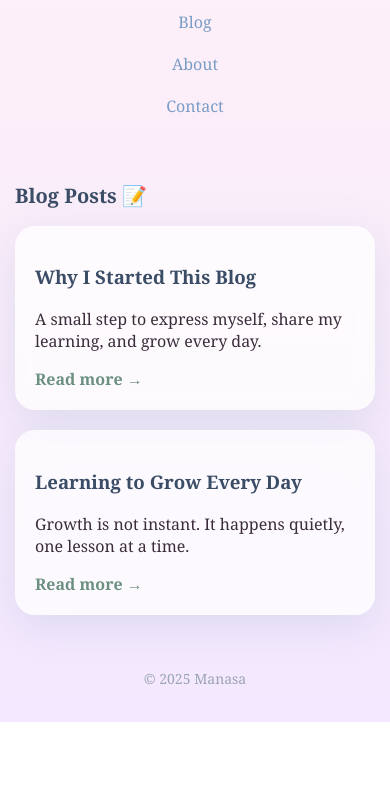
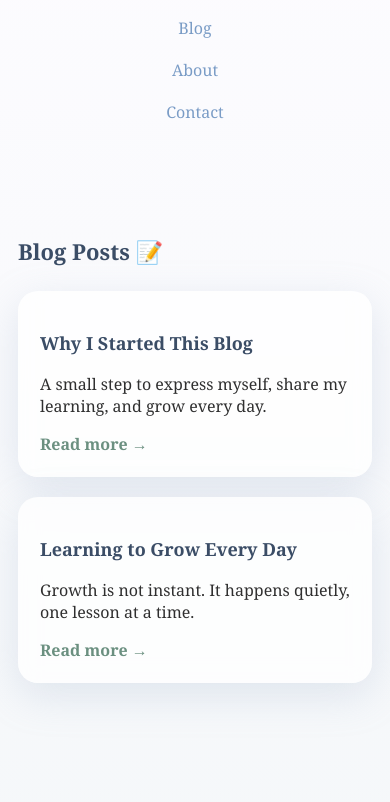
Before and after one commit to manasaharish18/my_Blog, a plain HTML site: page blog.html in a window 390 px wide. Shown: the part 141-943 px from the top of the page. Before the commit the page ends 863 px from the top, so only its background shows below. Drawn offline with Linux system fonts and the light colour scheme.

Commit message:
new commit

```diff
--- a/style.css
+++ b/style.css
@@ -161,9 +161,43 @@ a:hover {
 footer {
   color: #9aa4b2;
 }
-/* ---------- PINK PURPLE DREAMY THEME ---------- */
+/* -------- MOBILE FIX FOR SMALL CONTENT -------- */
+@media (max-width: 768px) {
 
-body {
-  background: linear-gradient(180deg, #fff1f7, #f3e8ff);
-  color: #3a2c3a;
-  transition:
+  body {
+    min-height: 100vh;
+  }
+
+  main {
+    min-height: 70vh;
+    padding: 30px 18px;
+  }
+
+  h1 {
+    font-size: 26px;
+  }
+
+  h2 {
+    font-size: 22px;
+  }
+
+  h3 {
+    font-size: 18px;
+  }
+
+  p {
+    font-size: 16px;
+  }
+
+  .blog-container {
+    margin-top: 25px;
+  }
+
+  .blog-card {
+    padding: 22px;
+  }
+
+  footer {
+    margin-top: 40px;
+  }
+}
```
